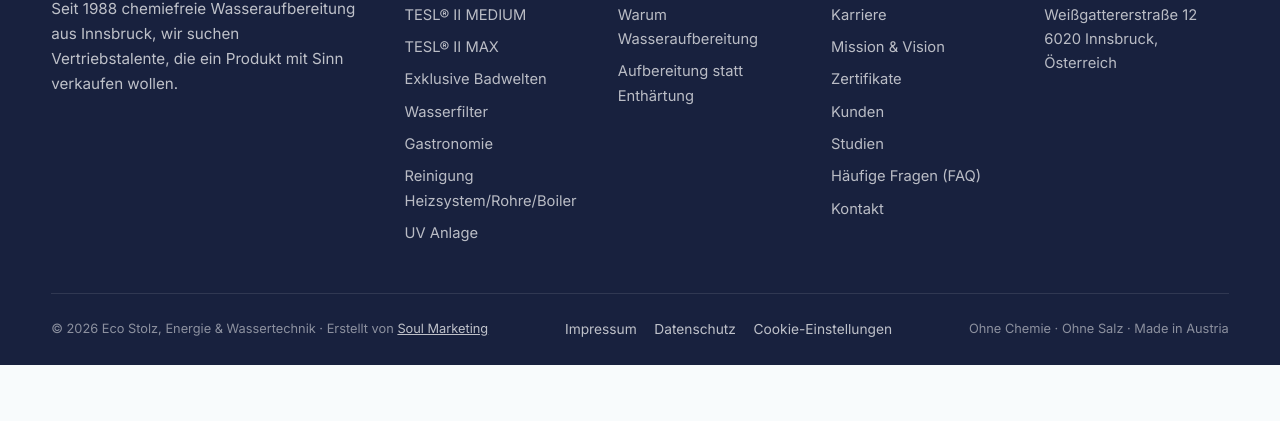
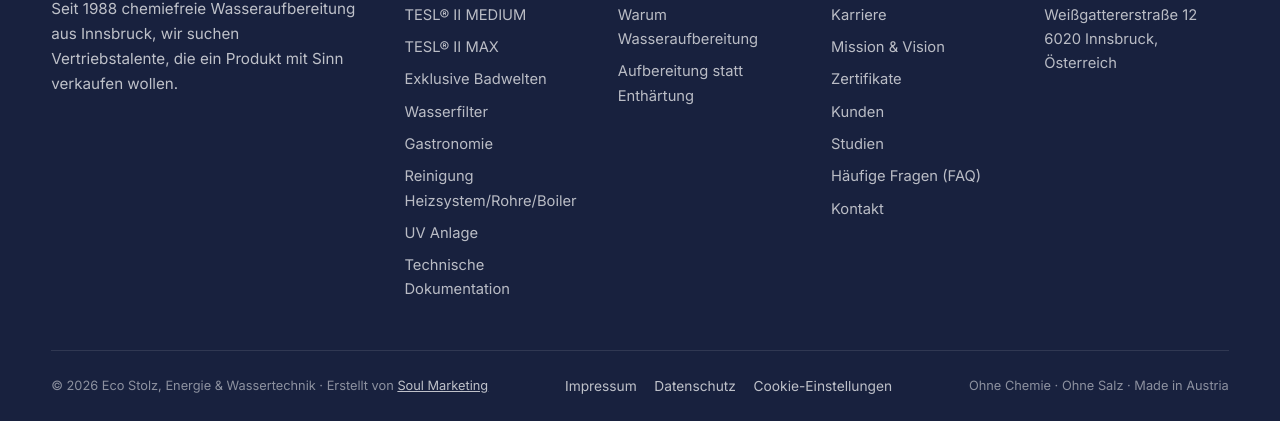
Before and after one commit to madeby123-bit/eco-stolz, a website: page public/karriere/multi-line-partner/index.html in a window 1280 px wide. Shown: the part 4130-4551 px from the top of the page. Before the commit the page ends 4495 px from the top, so only its background shows below. Drawn offline with Linux system fonts and the light colour scheme.

Commit message:
Update index.html

```diff
--- a/public/karriere/multi-line-partner/index.html
+++ b/public/karriere/multi-line-partner/index.html
@@ -58,6 +58,7 @@
             <a href="/gastronomie" class="nav__sublink">Gastronomie</a>
             <a href="/reinigung-heizsysteme" class="nav__sublink">Reinigung Heizsystem/Rohre/Boiler</a>
             <a href="/uv-anlage" class="nav__sublink">UV Anlage</a>
+            <a href="/technische-dokumentation" class="nav__sublink">Technische Dokumentation</a>
           </div>
         </div>
         <div class="nav__item--has-sub">
@@ -233,6 +234,7 @@
           <a href="/gastronomie">Gastronomie</a>
           <a href="/reinigung-heizsysteme">Reinigung Heizsystem/Rohre/Boiler</a>
           <a href="/uv-anlage">UV Anlage</a>
+          <a href="/technische-dokumentation">Technische Dokumentation</a>
         </div>
         <div>
           <h3>Wasserwissen</h3>
```
